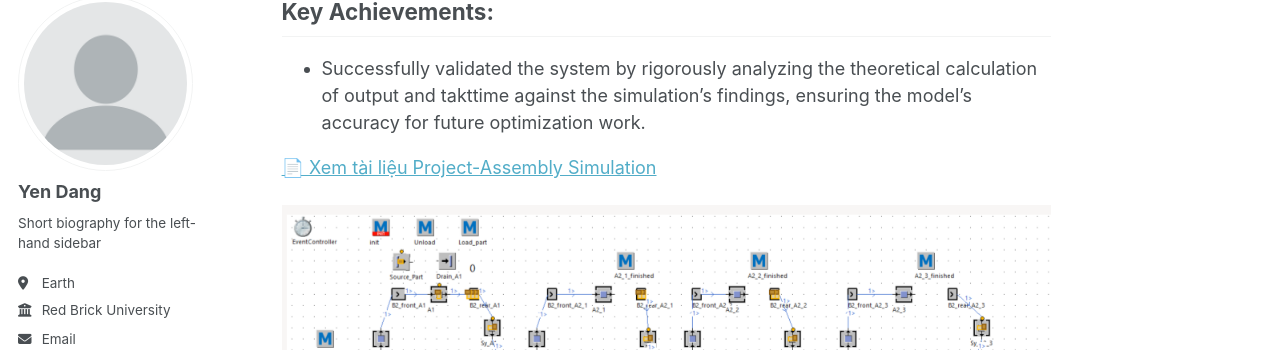
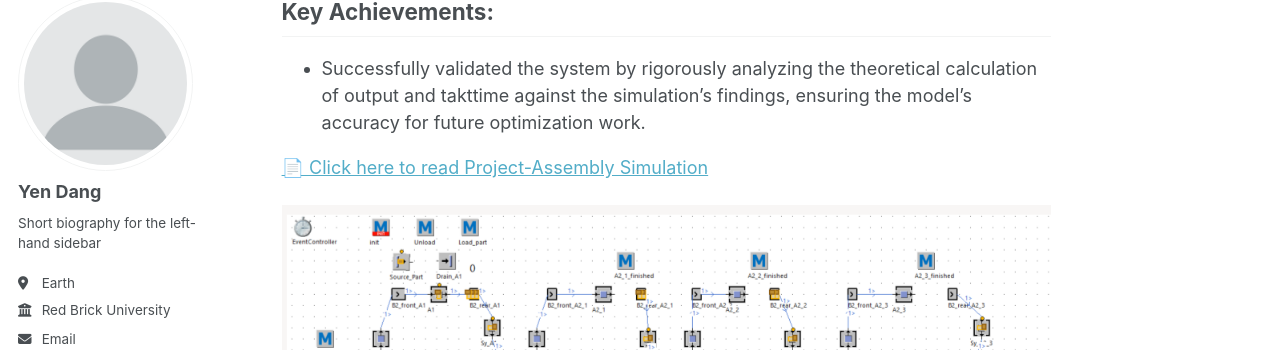
Before and after one commit to yen010390/yen010390.github.io, a Jekyll site: the page built from _project/p06.md, in a window 1280 px wide and 900 px high, scrolled down 316 px. Shown: the part 103-453 px from the top of the window. Built offline with Jekyll 4.4.1, drawn with Linux system fonts in a browser that asks for light colours; some web fonts are replaced.

Commit message:
Update p06.md

```diff
--- a/_project/p06.md
+++ b/_project/p06.md
@@ -13,7 +13,7 @@ My primary responsibility was to validate the digital model against real-world c
 ## Key Achievements:
 - Successfully validated the system by rigorously analyzing the theoretical calculation of output and takttime against the simulation's findings, ensuring the model's accuracy for future optimization work.
 
-[📄 Xem tài liệu Project-Assembly Simulation](files/Project-Assembly%20Simulation.pdf)
+[📄 Click here to read Project-Assembly Simulation](files/Project-Assembly%20Simulation.pdf)
 
 ![Project-Assembly Simulation](https://yen010390.github.io/images/Project-Assembly-Simulation.png)
 
```
